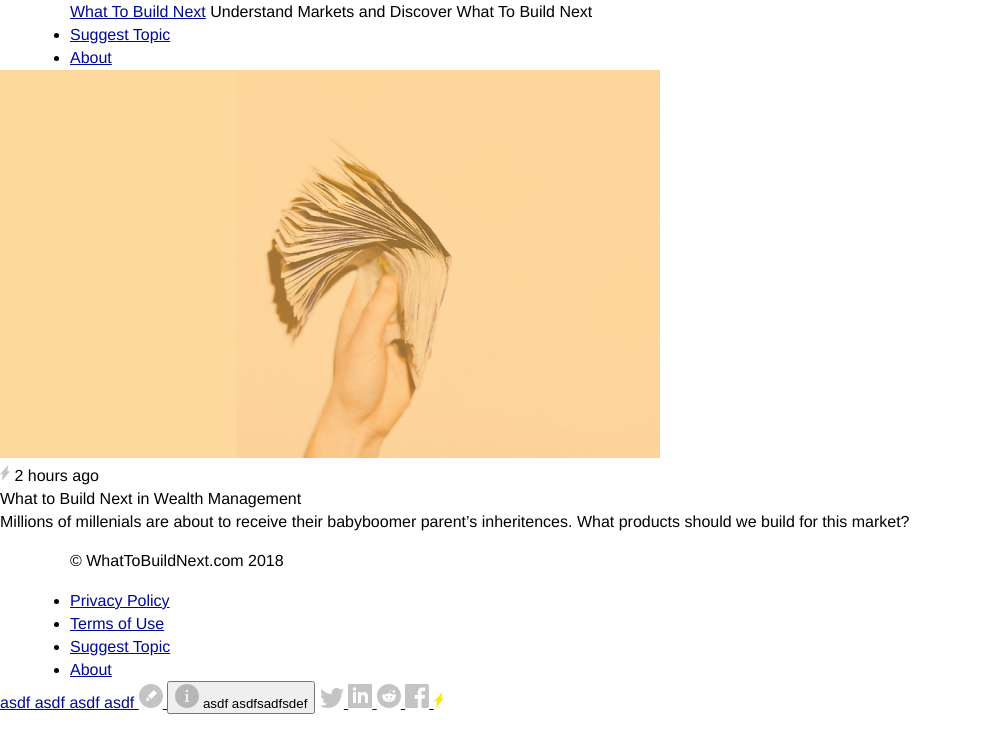
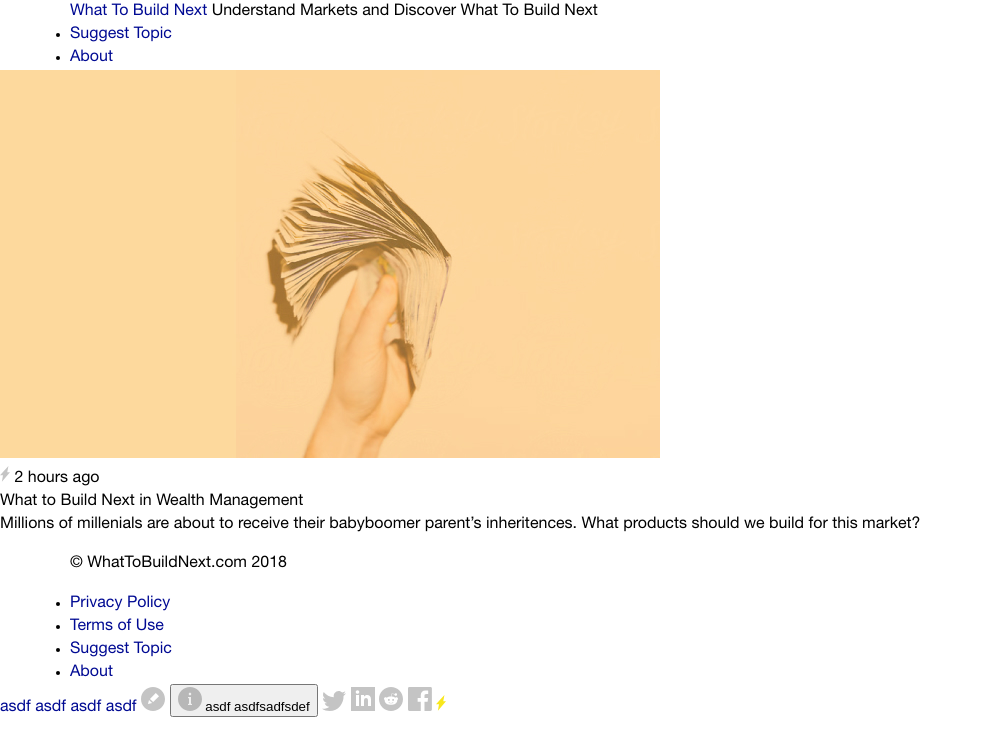
Before and after one commit to vanderburgt/WhatToBuildNext, a website: page res/nunjucks/index.html in a window 1280 px wide. Shown: the whole page, without its empty margins (0-983 px from the left). Drawn offline with nearby package versions, Linux system fonts and the light colour scheme; files that its build step writes are made by us from their sources; files whose address does not match are found by name.

Commit message:
fix fonts including

```diff
--- a/res/scss/app.scss
+++ b/res/scss/app.scss
@@ -4,6 +4,7 @@
 @import 'utility/animations';
 
 // globals
+@import "global/fonts";
 @import 'global/global';
 
 // abstracts
--- a/res/scss/global/_fonts.scss
+++ b/res/scss/global/_fonts.scss
@@ -16,13 +16,6 @@
 @font-face {
   font-family: 'Helvetica Neue';
   font-style: normal;
-  font-weight: 500;
-  src: url('../fonts/Helvetica Neue 65 Medium.woff2') format('woff2'),
-  url('../fonts/Helvetica Neue 65 Medium.woff') format('woff');
-}
-@font-face {
-  font-family: 'Helvetica Neue';
-  font-style: normal;
   font-weight: 700;
   src: url('../fonts/Helvetica Neue Bold.woff2') format('woff2'),
   url('../fonts/Helvetica Neue Bold.woff') format('woff');
--- a/res/scss/global/_global.scss
+++ b/res/scss/global/_global.scss
@@ -54,7 +54,9 @@ a {
   color: $blue;
   text-decoration: none;
   @include res(desktop) {
-    text-decoration: underline;
+    &:hover {
+      text-decoration: underline;
+    }
   }
 
   &:visited {
```
Also changed, not shown: res/fonts/Helvetica Neue 65 Medium.woff (deleted), res/fonts/Helvetica Neue 65 Medium.woff2 (deleted).
